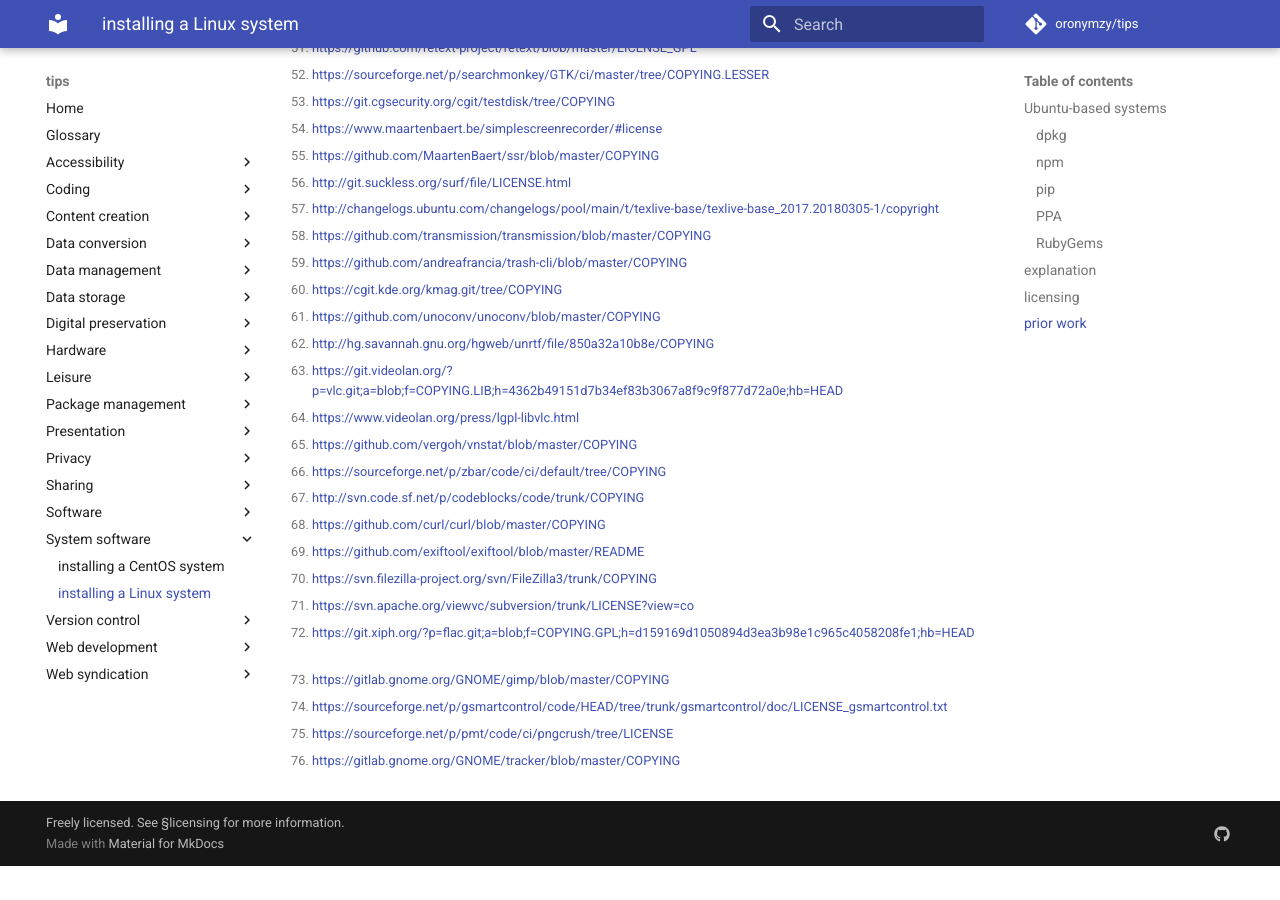
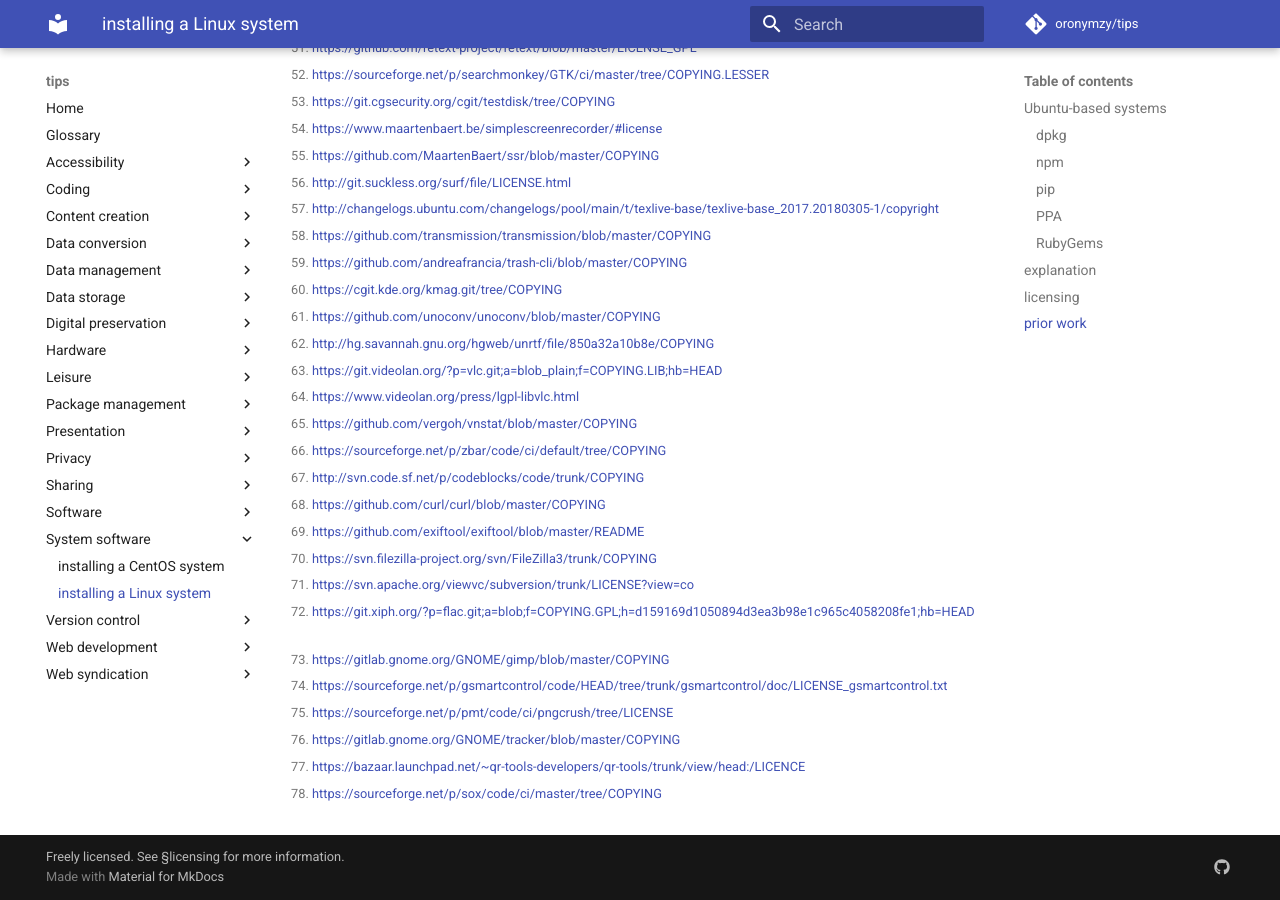
Before and after one commit to oronymzy/tips, an MkDocs documentation site: the page built from docs/insLnxS.md, in a window 1280 px wide and 900 px high, scrolled down 8287 px. Built offline with MkDocs 1.6.1 and Material for MkDocs 9.7.7, drawn with Linux system fonts in a browser that asks for light colours; comment, search, counter and statistics services are not loaded; before the commit the page ends 9153 px from its top, so only the background shows below that; part of the change alters nothing that is shown; some of the changed text lies outside the part shown.

Commit message:
Add information for 15 table rows, add footnotes, change footnote
Add predominant programming language for 15 table rows.
Add footnote evidencing license for QtQR.
Add footnote evidencing license for SoX.
Change 'VLC media player' footnote to use a URL that is likely to be
more future-proof.
Change 'KRename' hyperlink to a URL that does not produce a detection of
a potential security threat in Firefox.

```diff
--- a/docs/insLnxS.md
+++ b/docs/insLnxS.md
@@ -97,28 +97,28 @@ For Lubuntu, install additional packages using `sudo apt install dolphin kate op
 | `net-tools`                    | [ifconfig], part of [net-tools]                          | [networking] configuration                           | [CLI]          | [GNU GPL v2.0] [^insLnxS3]                                           | [C]
 | `openjdk-8-jre`[^insLnxS1]     | the [Open Java Development Kit] Java Runtime Environment
 | `pngcrush`                     | [pngcrush]                                               | [PNG] image optimization                             | [CLI]          | libpng-like license [^insLnxS75]                                     | [C]
-| `qtqr`                         | QtQR (part of [QR Tools])                                | [QR code] encoding and decoding                      | [GUI]          | [GNU GPL v3.0] (for [QR Tools]) [^insLnxS49]
-| `recode`                       | [recode]                                                 | [character encoding] conversion                      | [CLI]          | [GNU GPL v2.0] [^insLnxS50]
+| `qtqr`                         | QtQR (part of [QR Tools])                                | [QR code] encoding and decoding                      | [GUI]          | [GNU GPL v3.0] (for [QR Tools]) [^insLnxS49] [^insLnxS77]            | [Python]
+| `recode`                       | [recode]                                                 | [character encoding] conversion                      | [CLI]          | [GNU GPL v2.0] [^insLnxS50]                                          | [C]
 | `recoll`                       | [Recoll]                                                 | [desktop searching]                                  | [GUI]          | [GNU GPL v2.0] [^insLnxS46]                                          | [C++]
-| `retext`                       | [ReText]                                                 | [text editing] for [Markdown] and [reStructuredText] | [GUI]          | [GNU GPL v3.0] [^insLnxS51]
-| `searchmonkey`                 | [Searchmonkey] ([gSearchmonkey])                         | [desktop searching]                                  | [GUI]          | [GNU LGPL v2.1] [^insLnxS52]
-| `simplescreenrecorder`         | [SimpleScreenRecorder]                                   | [screen recording]                                   | [GUI]          | [GNU GPL v3.0] [^insLnxS54] [^insLnxS55]
-| `sox`                          | [SoX]                                                    | [audio editing]                                      | [CLI]          | [GNU GPL v2.0] or later[^insLnxS12]
+| `retext`                       | [ReText]                                                 | [text editing] for [Markdown] and [reStructuredText] | [GUI]          | [GNU GPL v3.0] [^insLnxS51]                                          | [Python]
+| `searchmonkey`                 | [Searchmonkey] ([gSearchmonkey])                         | [desktop searching]                                  | [GUI]          | [GNU LGPL v2.1] [^insLnxS52]                                         | [C]
+| `simplescreenrecorder`         | [SimpleScreenRecorder]                                   | [screen recording]                                   | [GUI]          | [GNU GPL v3.0] [^insLnxS54] [^insLnxS55]                             | [C++]
+| `sox`                          | [SoX]                                                    | [audio editing]                                      | [CLI]          | [GNU GPL v2.0] [^insLnxS78] or later[^insLnxS12]                                  | [C]
 | `subversion`                   | [Apache Subversion]                                      | [version control]                                    | [CLI]          | [Apache License 2.0] [^insLnxS71]                                    | [C]
-| `surf`                         | [surf]                                                   | [web browsing]                                       | [GUI]          | [MIT License] [^insLnxS56]
-| `tesseract-ocr`                | [Tesseract]                                              | [optical character recognition]                      | [CLI]          | [Apache License 2.0] [^insLnxS13]
+| `surf`                         | [surf]                                                   | [web browsing]                                       | [GUI]          | [MIT License] [^insLnxS56]                                           | [C]
+| `tesseract-ocr`                | [Tesseract]                                              | [optical character recognition]                      | [CLI]          | [Apache License 2.0] [^insLnxS13]                                    | [C++]
 | `testdisk`                     | [TestDisk]                                               | [data recovery]                                      | [CLI]          | [GNU GPL v2.0] [^insLnxS53]
 | `texlive-fonts-recommended`    | recommended fonts for [TeX Live]                         |                                                      |                | [GNU GPL v2.0] [^insLnxS57]
 | `tracker`                      | [Tracker]                                                | [desktop searching]                                  | [CLI]          | [GNU LGPL v2.1] or later, [BSD 3-Clause license], and [GNU GPL v2.0] or later [^insLnxS76] | [C]
-| `transmission-qt`              | [Transmission]                                           | [file sharing] for [BitTorrent]                      | [GUI] ([Qt])   | [GNU GPL v2.0] or [GNU GPL v3.0] [^insLnxS58]
-| `trash-cli`                    | [trash-cli]                                              | [trashing]                                           | [CLI]          | [GNU GPL v2.0] [^insLnxS59]
-| `tree`                         | [tree]                                                   | [computer data storage] analysis                     | [CLI]          | [GNU GPL v2.0]
-| `unoconv`                      | [unoconv]                                                | [file format] conversion                             | [CLI]          | [GNU GPL v2.0] [^insLnxS61]
+| `transmission-qt`              | [Transmission]                                           | [file sharing] for [BitTorrent]                      | [GUI] ([Qt])   | [GNU GPL v2.0] or [GNU GPL v3.0] [^insLnxS58]                        | [C]
+| `trash-cli`                    | [trash-cli]                                              | [trashing]                                           | [CLI]          | [GNU GPL v2.0] [^insLnxS59]                                          | [Python]
+| `tree`                         | [tree]                                                   | [computer data storage] analysis                     | [CLI]          | [GNU GPL v2.0]                                                       | [C]
+| `unoconv`                      | [unoconv]                                                | [file format] conversion                             | [CLI]          | [GNU GPL v2.0] [^insLnxS61]                                          | [Python]
 | `unrar`                        | [UnRAR]                                                  | [RAR] unarchiving                                    | [CLI]          | [trialware]
-| `unrtf`                        | [UnRTF]                                                  | [RTF] conversion                                     | [CLI]          | [GNU GPL v3.0] [^insLnxS62]
-| `vlc`                          | [VLC media player]                                       | [media playback]                                     | [GUI]          | [GNU LGPL v2.1] [^insLnxS63] or later [^insLnxS64]
-| `vnstat`                       | [vnStat]                                                 | [networking] analysis                                | [CLI]          | [GNU GPL v2.0] [^insLnxS65]
-| `zbar-tools`                   | [ZBar bar code reader]                                   | [barcode reading]                                    | [CLI] or [GUI] | [GNU LGPL v2.1] or later [^insLnxS66]
+| `unrtf`                        | [UnRTF]                                                  | [RTF] conversion                                     | [CLI]          | [GNU GPL v3.0] [^insLnxS62]                                          | [C]
+| `vlc`                          | [VLC media player]                                       | [media playback]                                     | [GUI]          | [GNU LGPL v2.1] [^insLnxS63] or later [^insLnxS64]                   | [C]
+| `vnstat`                       | [vnStat]                                                 | [networking] analysis                                | [CLI]          | [GNU GPL v2.0] [^insLnxS65]                                          | [C]
+| `zbar-tools`                   | [ZBar bar code reader]                                   | [barcode reading]                                    | [CLI] or [GUI] | [GNU LGPL v2.1] or later [^insLnxS66]                                | [C]
 
 ## licensing
 **No rights reserved: [CC0 1.0](https://creativecommons.org/publicdomain/zero/1.0/).**
@@ -176,7 +176,7 @@ For Lubuntu, install additional packages using `sudo apt install dolphin kate op
 [JSON]: https://en.wikipedia.org/wiki/JSON
 [Jekyll]: https://jekyllrb.com/
 [KMag]: https://kde.org/applications/utilities/kmag/
-[KRename]: https://www.krename.net/home/
+[KRename]: https://sourceforge.net/projects/krename/
 [LFTP]: https://lftp.tech/
 [Linux]: https://en.wikipedia.org/wiki/Linux_distribution
 [Lynx]: https://lynx.invisible-island.net/
@@ -342,7 +342,7 @@ For Lubuntu, install additional packages using `sudo apt install dolphin kate op
 [^insLnxS60]: <https://cgit.kde.org/kmag.git/tree/COPYING>
 [^insLnxS61]: <https://github.com/unoconv/unoconv/blob/master/COPYING>
 [^insLnxS62]: <http://hg.savannah.gnu.org/hgweb/unrtf/file/850a32a10b8e/COPYING>
-[^insLnxS63]: <https://git.videolan.org/?p=vlc.git;a=blob;f=COPYING.LIB;h=4362b49151d7b34ef83b3067a8f9c9f877d72a0e;hb=HEAD>
+[^insLnxS63]: <https://git.videolan.org/?p=vlc.git;a=blob_plain;f=COPYING.LIB;hb=HEAD>
 [^insLnxS64]: <https://www.videolan.org/press/lgpl-libvlc.html>
 [^insLnxS65]: <https://github.com/vergoh/vnstat/blob/master/COPYING>
 [^insLnxS66]: <https://sourceforge.net/p/zbar/code/ci/default/tree/COPYING>
@@ -356,3 +356,5 @@ For Lubuntu, install additional packages using `sudo apt install dolphin kate op
 [^insLnxS74]: <https://sourceforge.net/p/gsmartcontrol/code/HEAD/tree/trunk/gsmartcontrol/doc/LICENSE_gsmartcontrol.txt>
 [^insLnxS75]: <https://sourceforge.net/p/pmt/code/ci/pngcrush/tree/LICENSE>
 [^insLnxS76]: <https://gitlab.gnome.org/GNOME/tracker/blob/master/COPYING>
+[^insLnxS77]: <https://bazaar.launchpad.net/~qr-tools-developers/qr-tools/trunk/view/head:/LICENCE>
+[^insLnxS78]: <https://sourceforge.net/p/sox/code/ci/master/tree/COPYING>
```
